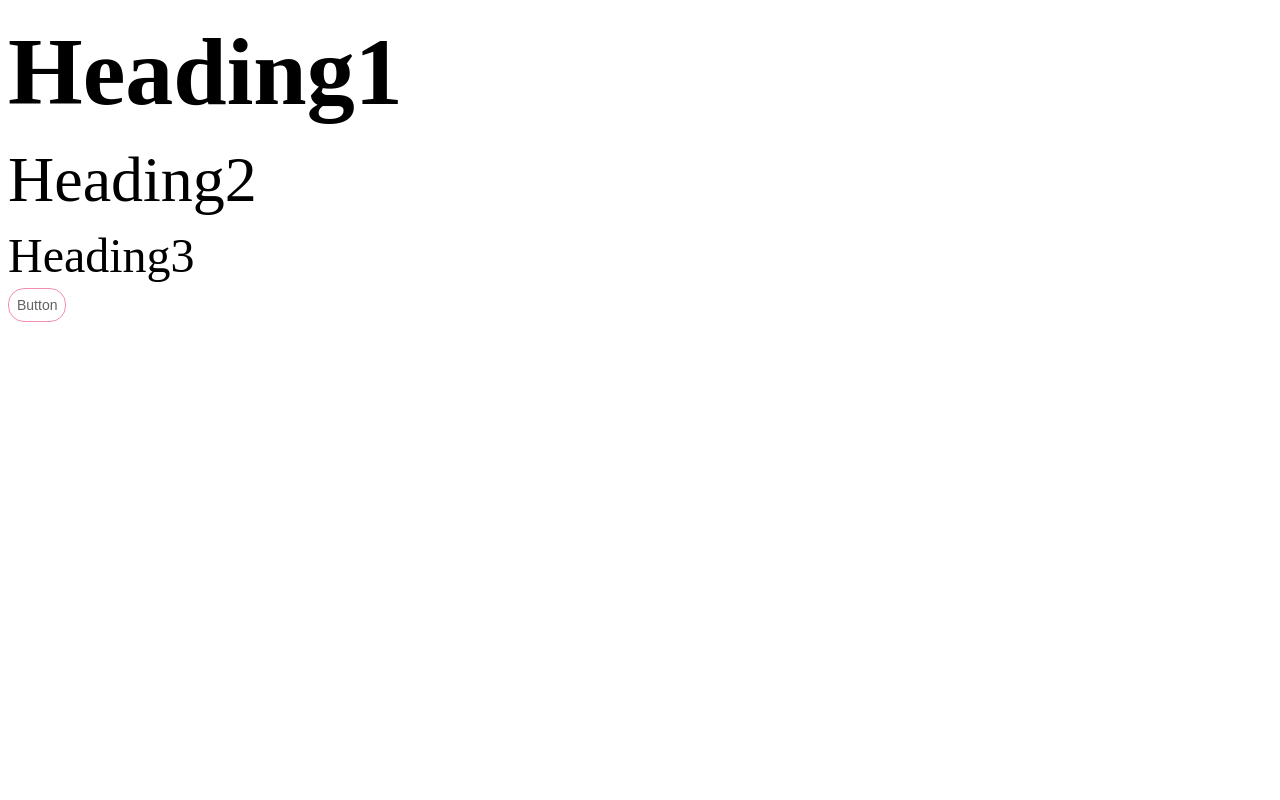
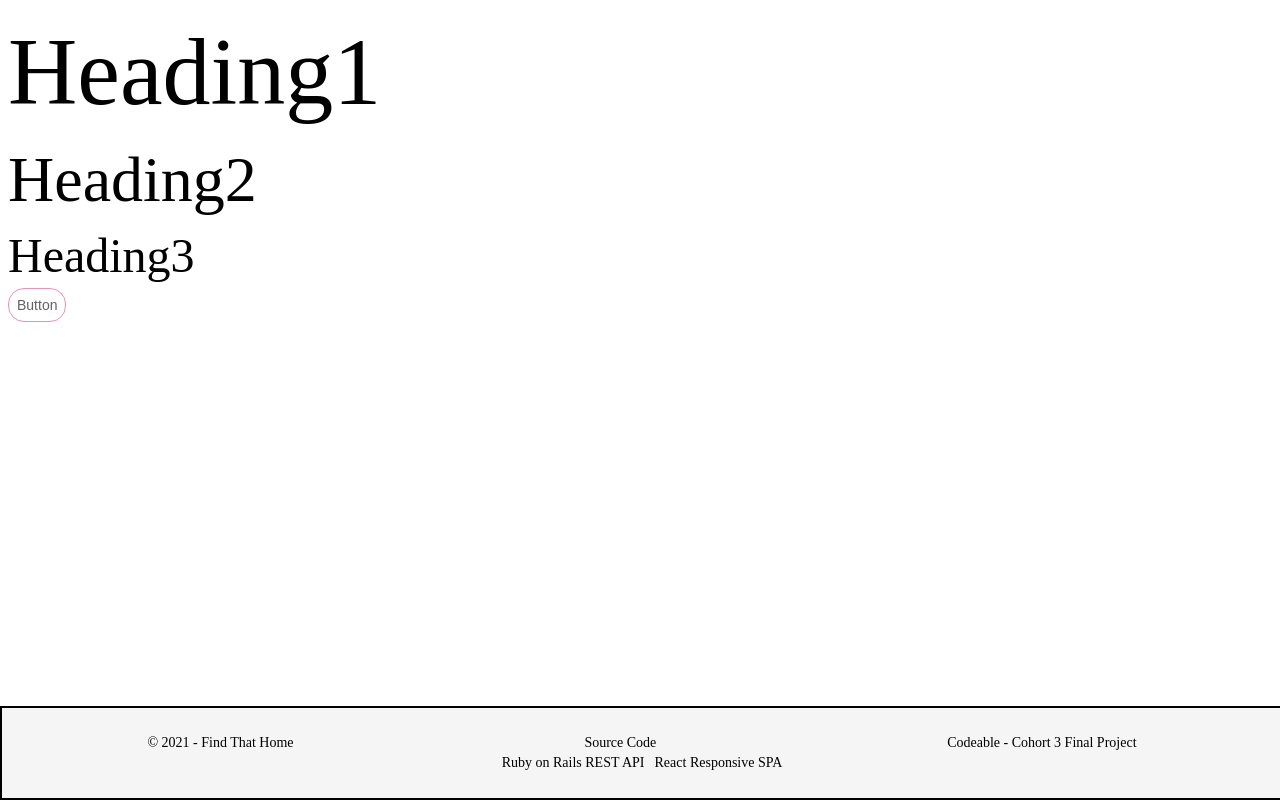
Before and after one commit to nickcoga/Get-That-Home-Project, a React (Create React App) app: page / in a window 1280 px wide. Built offline with nearby package versions, Linux system fonts and the light colour scheme.

Commit message:
Created file FooterLanding.js

```diff
--- a/src/App.js
+++ b/src/App.js
@@ -1,5 +1,6 @@
 import React from "react";
 import Text from "./components/styles/Heading";
+import FooterLanding from "./components/UI/FooterLanding";
 
 function App() {
   // clear this commit
@@ -14,6 +15,7 @@ function App() {
       <Text type="Calabria" size="H3">
         Heading3
       </Text>
+      <FooterLanding></FooterLanding>
     </div>
   );
 }
--- /dev/null
+++ b/src/components/UI/FooterLanding.js
@@ -0,0 +1,53 @@
+import styled from "@emotion/styled";
+import { colors } from "../styles/ColorStyles";
+import Text from "../styles/Heading";
+
+export default function FooterLanding() {
+  return (
+    <Footer>
+      <DivOne>
+        <Text type="SemiBold" size="Body2">
+          © 2021 - Find That Home
+        </Text>
+        <Text type="SemiBold" size="Body2">
+          Source Code
+        </Text>
+        <Text type="SemiBold" size="Body2">
+          Codeable - Cohort 3 Final Project
+        </Text>
+      </DivOne>
+
+      <DivTwo>
+        <Text type="SemiBold" size="Body2">
+          Ruby on Rails REST API
+        </Text>
+        <Text type="SemiBold" size="Body2">
+          React Responsive SPA
+        </Text>
+      </DivTwo>
+    </Footer>
+  );
+}
+
+const Footer = styled.footer`
+  display: flex;
+  flex-direction: column;
+  position: fixed;
+  bottom: 0;
+  left: 0;
+  background: ${colors.Background};
+  width: 100%;
+  padding: 25px 0;
+  border: 2px solid black;
+`;
+
+const DivOne = styled.div`
+  display: flex;
+  justify-content: space-around;
+`;
+
+const DivTwo = styled.div`
+  display: flex;
+  justify-content: center;
+  gap: 10px;
+`;
--- a/src/components/styles/Heading.js
+++ b/src/components/styles/Heading.js
@@ -89,8 +89,8 @@ function calcSize(size) {
 }
 
 const StyledText = styled.p`
-  font-family: ${(props) => (props.caption ? "Lato" : "Source Sans Pro")};
-  font-weight: ${(props) => (props.type === "SemiBold" ? 600 : "normal")};
+  font-family: ${(props) => (props.caption ? "Lato" : "Montserrat")};
+  font-weight: ${(props) => (props.type === "SemiBold" ? 500 : "normal")};
   ${(props) => calcSize(props.size)}
   color: ${(props) => colors[props.color]};
   margin: 0;
```
